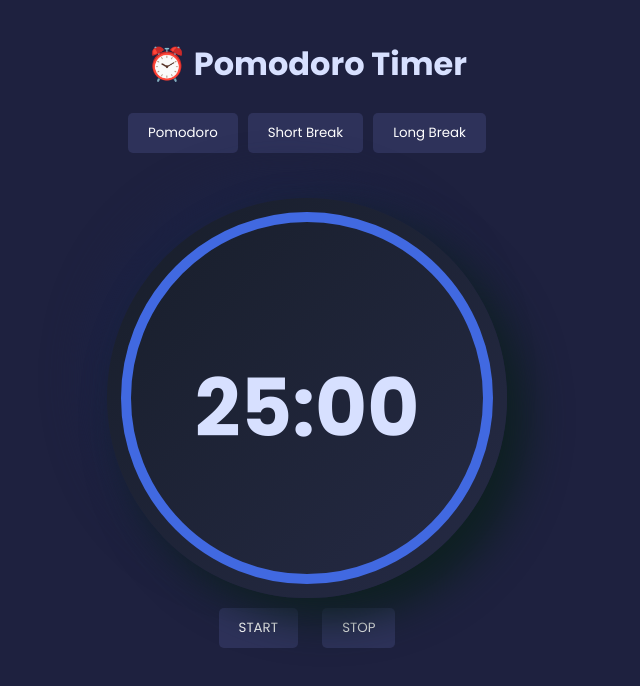
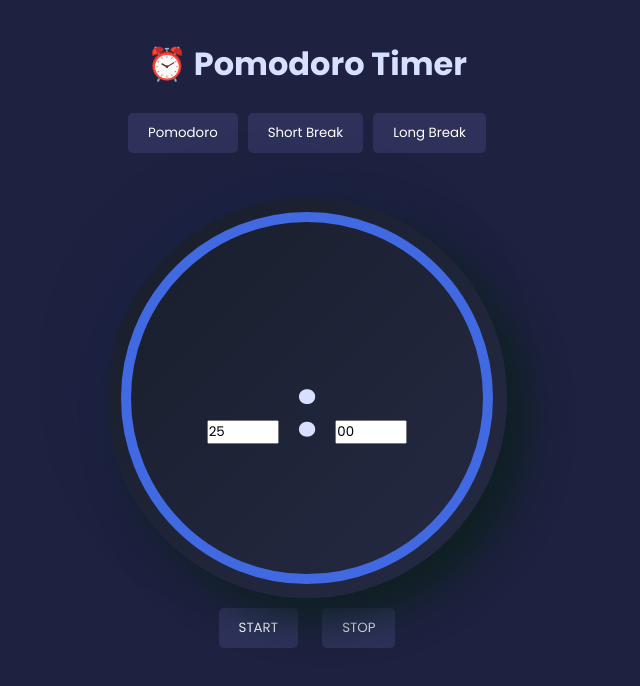
Before and after one commit to Anamay-Upreti/pomodoro-simple, a plain HTML site: page index.html in a window 1280 px wide. Shown: the whole page, without its empty margins (93-733 px from the left). Drawn offline with Linux system fonts and the light colour scheme.

Commit message:
updating-html

```diff
--- a/index.html
+++ b/index.html
@@ -24,16 +24,23 @@
 
             <main>
                 <div class="pomodoro">
+                    <!-- Timer input fields for adjusting minutes and seconds -->
                     <div id="pomodoro-timer" class="timer-display" data-duration="25.00">
-                        <h1 class="time">25:00</h1>
+                        <input type="number" id="pomodoro-minutes" class="time-input" value="25" min="0" max="60">
+                        <span>:</span>
+                        <input type="number" id="pomodoro-seconds" class="time-input" value="00" min="0" max="59">
                     </div>
 
                     <div id="short-timer" class="timer-display" data-duration="5.00">
-                        <h1 class="time">5:00</h1>
+                        <input type="number" id="short-minutes" class="time-input" value="5" min="0" max="60">
+                        <span>:</span>
+                        <input type="number" id="short-seconds" class="time-input" value="00" min="0" max="59">
                     </div>
 
                     <div id="long-timer" class="timer-display" data-duration="10.00">
-                        <h1 class="time">10:00</h1>
+                        <input type="number" id="long-minutes" class="time-input" value="10" min="0" max="60">
+                        <span>:</span>
+                        <input type="number" id="long-seconds" class="time-input" value="00" min="0" max="59">
                     </div>
                 </div>
             </main>
```
